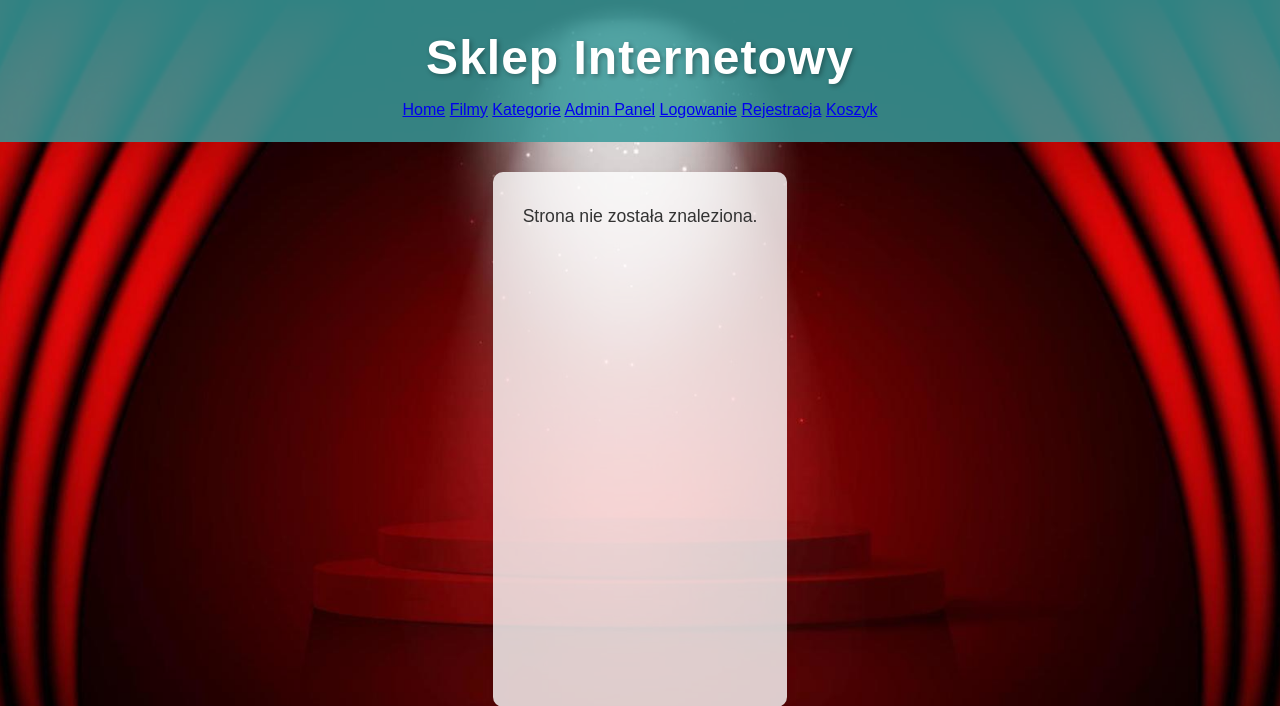
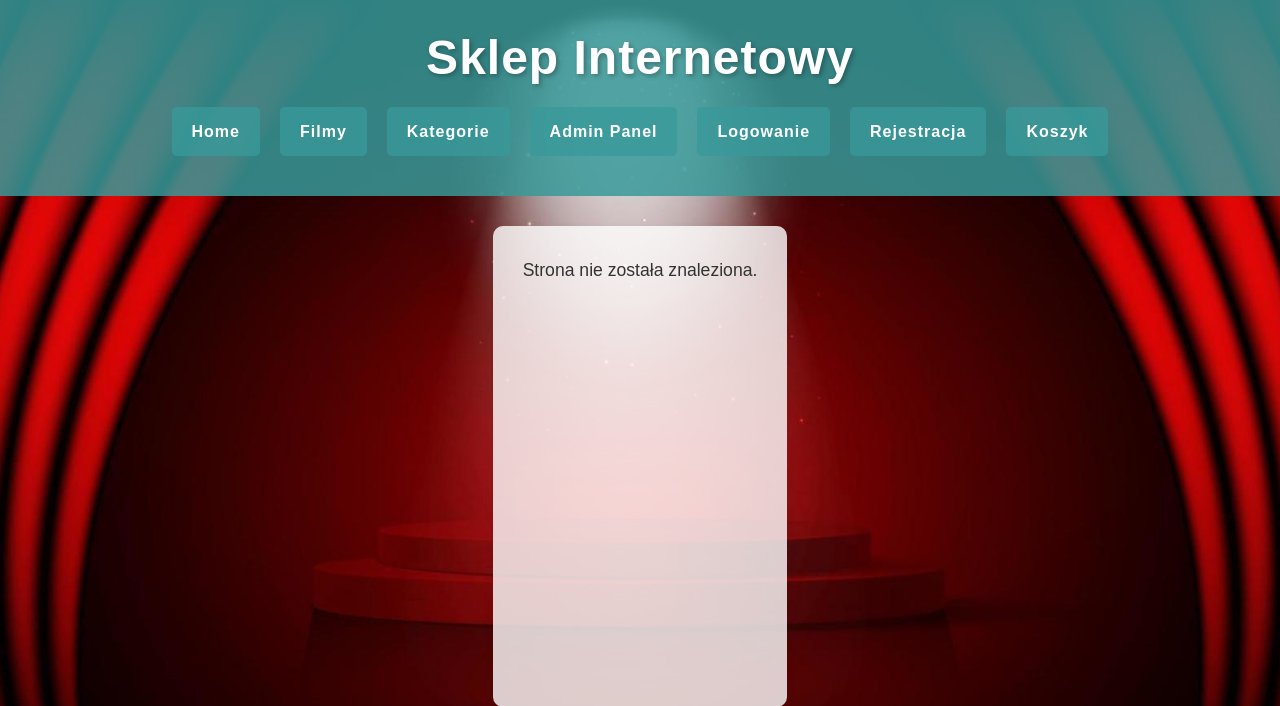
Before and after one commit to Konrad-Markowski/movie_shop_www_proj, a PHP site: page /index.php?idp=1 in a window 1280 px wide. Shown: the top 706 px of the page. Run offline with PHP 8.4, Linux system fonts and the light colour scheme.

Commit message:
added nav style

```diff
--- a/pages/index.php
+++ b/pages/index.php
@@ -10,15 +10,36 @@
 
 <div class="header">
     <h1>Sklep Internetowy</h1>
-    <nav>
-        <a href="index.php?idp=home">Home</a>
-        <a href="index.php?idp=movies">Filmy</a>
-        <a href="index.php?idp=categories">Kategorie</a>
-        <a href="index.php?idp=admin_panel">Admin Panel</a>
-        <a href="index.php?idp=login">Logowanie</a>
-        <a href="index.php?idp=register">Rejestracja</a>
-        <a href="index.php?idp=cart">Koszyk</a>
-    </nav>
+    <nav style="display: flex; justify-content: center; align-items: center; gap: 20px; flex-wrap: wrap; margin-top: 10px; margin-bottom: 20px;">
+    <a href="index.php?idp=home"
+       style="text-decoration: none; color: #fff; font-weight: bold; padding: 12px 20px; background-color: rgba(57, 153, 153, 0.8); border-radius: 5px; transition: all 0.3s ease; font-size: 1rem; letter-spacing: 1px;">
+       Home
+    </a>
+    <a href="index.php?idp=movies"
+       style="text-decoration: none; color: #fff; font-weight: bold; padding: 12px 20px; background-color: rgba(57, 153, 153, 0.8); border-radius: 5px; transition: all 0.3s ease; font-size: 1rem; letter-spacing: 1px;">
+       Filmy
+    </a>
+    <a href="index.php?idp=categories"
+       style="text-decoration: none; color: #fff; font-weight: bold; padding: 12px 20px; background-color: rgba(57, 153, 153, 0.8); border-radius: 5px; transition: all 0.3s ease; font-size: 1rem; letter-spacing: 1px;">
+       Kategorie
+    </a>
+    <a href="index.php?idp=admin_panel"
+       style="text-decoration: none; color: #fff; font-weight: bold; padding: 12px 20px; background-color: rgba(57, 153, 153, 0.8); border-radius: 5px; transition: all 0.3s ease; font-size: 1rem; letter-spacing: 1px;">
+       Admin Panel
+    </a>
+    <a href="index.php?idp=login"
+       style="text-decoration: none; color: #fff; font-weight: bold; padding: 12px 20px; background-color: rgba(57, 153, 153, 0.8); border-radius: 5px; transition: all 0.3s ease; font-size: 1rem; letter-spacing: 1px;">
+       Logowanie
+    </a>
+    <a href="index.php?idp=register"
+       style="text-decoration: none; color: #fff; font-weight: bold; padding: 12px 20px; background-color: rgba(57, 153, 153, 0.8); border-radius: 5px; transition: all 0.3s ease; font-size: 1rem; letter-spacing: 1px;">
+       Rejestracja
+    </a>
+    <a href="index.php?idp=cart"
+       style="text-decoration: none; color: #fff; font-weight: bold; padding: 12px 20px; background-color: rgba(57, 153, 153, 0.8); border-radius: 5px; transition: all 0.3s ease; font-size: 1rem; letter-spacing: 1px;">
+       Koszyk
+    </a>
+</nav>
 </div>
 
 <div class="main-content">
```
